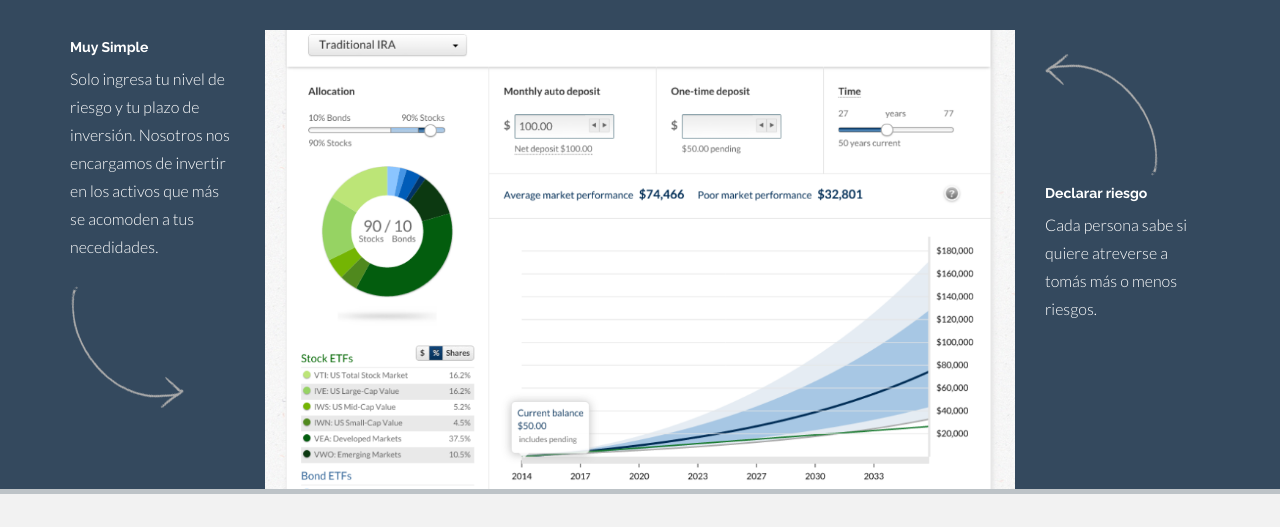
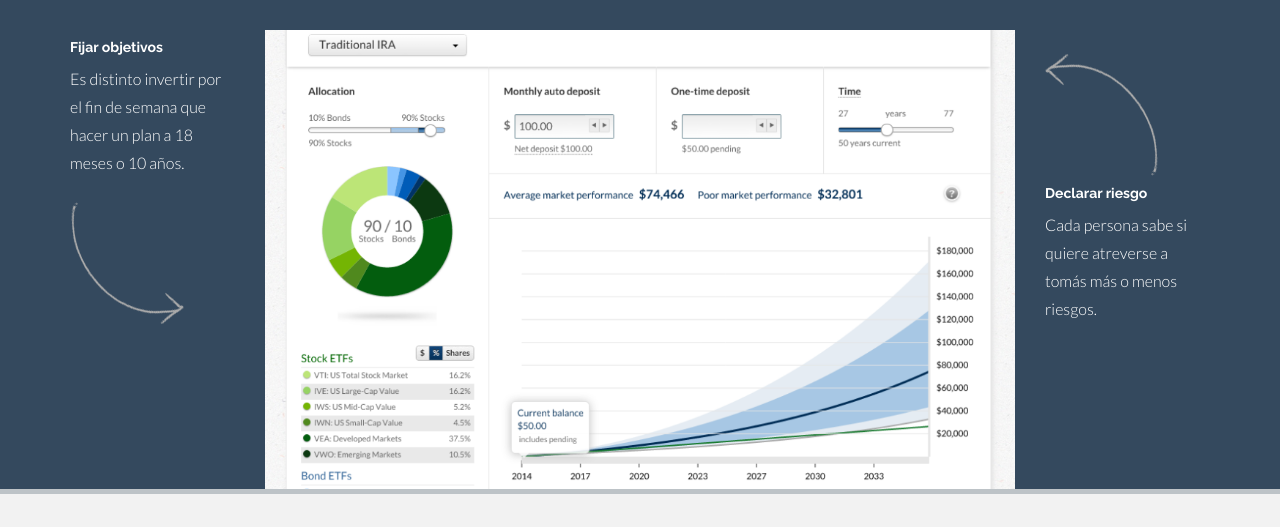
Before and after one commit to fintual-oss/fintual.github.io, a plain HTML site: page index.html in a window 1280 px wide. Shown: the part 273-800 px from the top of the page. Drawn offline with Linux system fonts and the light colour scheme.

Commit message:
Fixes description of main text

```diff
--- a/index.html
+++ b/index.html
@@ -60,9 +60,8 @@
       </div>
 
       <div class="col-lg-2">
-        <h5>Muy Simple</h5>
-        <p>Solo ingresa tu nivel de riesgo y tu plazo de inversión. Nosotros nos encargamos de invertir en los
-          activos que más se acomoden a tus necedidades.</p>
+        <h5>Fijar objetivos</h5>
+        <p>Es distinto invertir por el fin de semana que hacer un plan a 18 meses o 10 años.</p>
         <img class="hidden-xs hidden-sm hidden-md" src="assets/img/arrow1.png">
       </div>
       <div class="col-lg-8">
```
